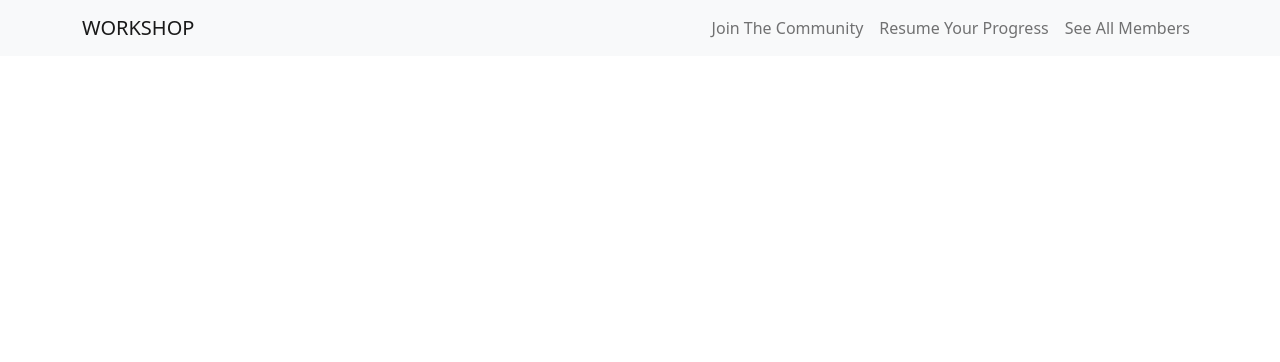
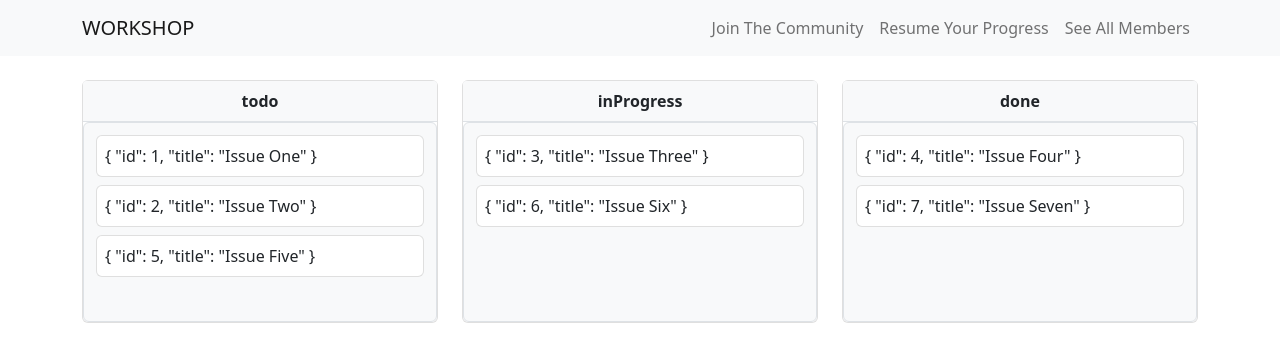
Before and after one commit to mohsina-rifa/Workshop, a Vue app: page /board in a window 1280 px wide. Shown: the top 362 px of the page. Built offline with nearby package versions, Linux system fonts and the light colour scheme.

Commit message:
added board poc

```diff
--- /dev/null
+++ b/src/components/KanbanBoard.vue
@@ -0,0 +1,116 @@
+<template>
+  <div class="container my-4">
+    <div class="row">
+      <div
+        v-for="(tasks, column) in boardData"
+        :key="column"
+        class="col-md-4"
+        @dragover="onDragOver"
+        @drop="(event) => onDrop(event, column)"
+      >
+        <div class="card">
+          <div class="card-header text-center fw-bold">
+            {{ column }}
+          </div>
+          <div class="card-body bg-light" style="min-height: 200px;">
+            <div
+              v-for="(task, index) in tasks"
+              :key="index"
+              class="card mb-2 p-2"
+              draggable="true"
+              @dragstart="(event) => dragStart(event, column, index)"
+            >
+              {{ task }}
+            </div>
+          </div>
+        </div>
+      </div>
+    </div>
+  </div>
+</template>
+
+<script setup>
+import { ref } from "vue";
+
+// Define the board data with tasks
+const boardData = ref({
+  todo: [
+    {
+      id: 1,
+      title: "Issue One",
+    },
+    {
+      id: 2,
+      title: "Issue Two",
+    },
+    {
+      id: 5,
+      title: "Issue Five",
+    }
+  ],
+  inProgress: [
+    {
+      id: 3,
+      title: "Issue Three",
+    },
+    {
+      id: 6,
+      title: "Issue Six",
+    }
+  ],
+  done: [
+    {
+      id: 4,
+      title: "Issue Four",
+    },
+    {
+      id: 7,
+      title: "Issue Seven",
+    }
+  ],
+});
+
+
+// Handle the start of a drag event
+const dragStart = (event, sourceColumn, index) => {
+  event.dataTransfer.setData(
+    "draggedData",
+    JSON.stringify({ sourceColumn, index })
+  );
+};
+
+// Handle dropping a task into a new column
+const onDrop = (event, targetColumn) => {
+  event.preventDefault();
+  console.log(event, targetColumn, "event, targetColumn");
+  const { sourceColumn, index } = JSON.parse(
+    event.dataTransfer.getData("draggedData")
+  );
+
+  // Remove the task from the source column
+  const draggedTask = boardData.value[sourceColumn].splice(index, 1)[0];
+
+  // Add the task to the target column
+  boardData.value[targetColumn].push(draggedTask);
+};
+
+// Allow dropping by preventing the default dragover behavior
+const onDragOver = (event) => {
+  event.preventDefault();
+};
+</script>
+
+<style scoped>
+.card-body {
+  padding: 12px;
+  border: 1px solid #dee2e6;
+  border-radius: 0.375rem;
+}
+.card {
+  border-radius: 0.375rem;
+}
+.card-header {
+  background-color: #f8f9fa;
+  border-bottom: 1px solid #dee2e6;
+}
+</style>
--- a/src/router/router.ts
+++ b/src/router/router.ts
@@ -25,6 +25,11 @@ const routes = [
     path: '/profile/:id',
     name: 'profile',
     component: () => import('../components/Profile.vue')
+  },
+  {
+    path: "/board",
+    name: "Board",
+    component: () => import('../components/KanbanBoard.vue')
   }
 ];
 
```
